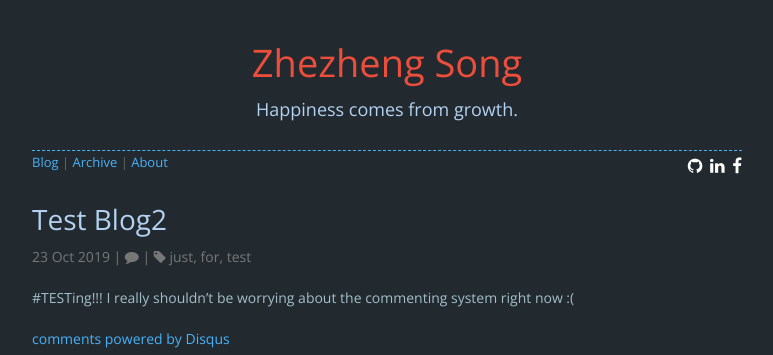
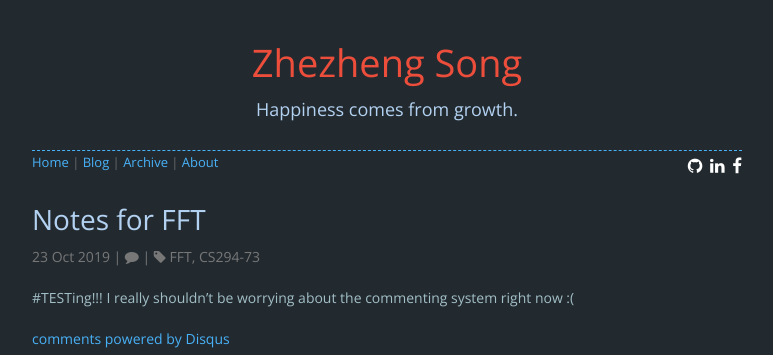
Before and after one commit to zhezhengsong/zhezhengsong.github.io, a Jekyll site: the page built from _posts/2019-10-23-test-blog2.md, in a window 1280 px wide. Shown: the top 355 px of the page, without its empty margins (253-1026 px from the left). Built offline with Jekyll 4.4.1, drawn with Linux system fonts in a browser that asks for light colours; nearby versions of some CDN libraries; comment, search, counter and statistics services are not loaded.

Commit message:
add home

```diff
--- a/_data/nav.yml
+++ b/_data/nav.yml
@@ -1,5 +1,7 @@
 # nav items in header
 items:
+  - text: 'Home'
+    path: '/index'
   - text: 'Blog'
     path: '/blog'
   - text: 'Archive'
--- a/_posts/2019-10-23-test-blog2.md
+++ b/_posts/2019-10-23-test-blog2.md
@@ -1,6 +1,6 @@
 ---
-title: "Test Blog2"
-tags: [just, for, test]
+title: "Notes for FFT"
+tags: [FFT, CS294-73]
 
 ---
 
```
